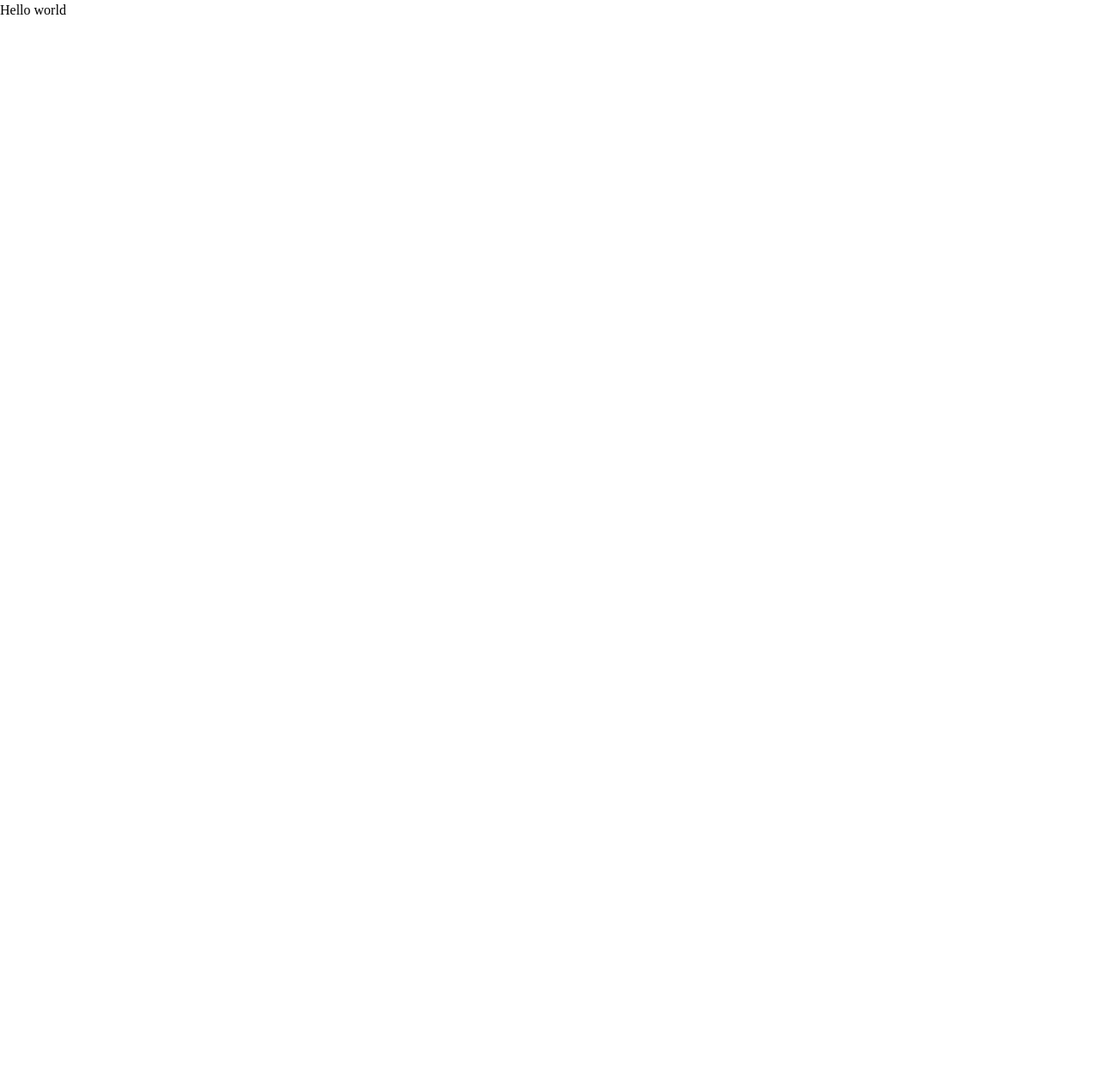
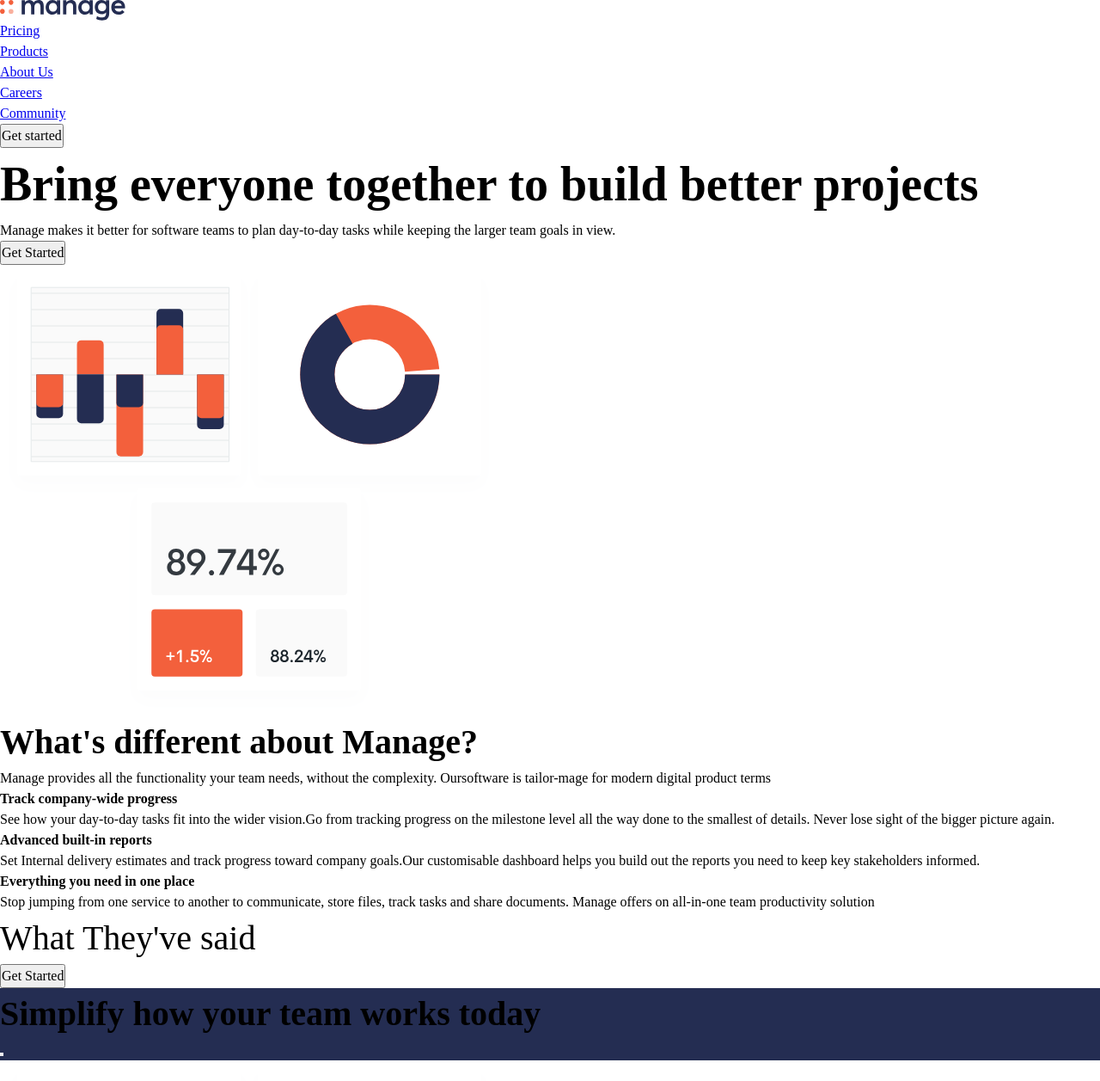
Before and after one commit to poorani11/fem-manage-landing-page, a website built with Vite: page index.html in a window 1280 px wide. Shown: the top 1257 px of the page at 86% size. Before the commit the page ends 800 px from the top, so only its background shows below. Built offline with nearby package versions, Linux system fonts and the light colour scheme.

Commit message:
writing the html

```diff
--- a/index.html
+++ b/index.html
@@ -14,7 +14,143 @@
     <title>Vite App</title>
   </head>
   <body>
-    <h1>Hello world</h1>
+    <header>
+      <div>
+        <a href="#"><img src="images/logo.svg" alt="manage" /></a>
+        <nav class="primary-navigation">
+          <ul aria-label="primary" role="list" class="nav-list">
+            <li><a href="#">Pricing</a></li>
+            <li><a href="#">Products</a></li>
+            <li><a href="#">About Us</a></li>
+            <li><a href="#">Careers</a></li>
+            <li><a href="#">Community</a></li>
+          </ul>
+        </nav>
+        <button class="button">Get started</button>
+      </div>
+    </header>
+    <main>
+      <section>
+        <div class="container">
+          <div class="even-columns">
+            <div>
+              <h1 class="fs-primary-heading fw-bold">
+                Bring everyone together to build better projects
+              </h1>
+            </div>
+            <div>
+              <p>
+                Manage makes it better for software teams to plan day-to-day
+                tasks while keeping the larger team goals in view.
+              </p>
+              <button class="button">Get Started</button>
+            </div>
+            <div>
+              <img src="images/illustration-intro.svg" alt="" />
+            </div>
+          </div>
+        </div>
+      </section>
+      <section>
+        <div class="container">
+          <div class="even-columns">
+            <div>
+              <h2 class="fs-secondary-heading fw-bold">
+                What's different about Manage?
+              </h2>
+              <p>
+                Manage provides all the functionality your team needs, without
+                the complexity. Oursoftware is tailor-mage for modern digital
+                product terms
+              </p>
+            </div>
+            <div>
+              <ul class="numbered-items" role="list">
+                <li>
+                  <h3 class="fs-600 fw-bold">Track company-wide progress</h3>
+                  <p>
+                    See how your day-to-day tasks fit into the wider vision.Go
+                    from tracking progress on the milestone level all the way
+                    done to the smallest of details. Never lose sight of the
+                    bigger picture again.
+                  </p>
+                </li>
+                <li>
+                  <h3 class="fs-600 fw-bold">Advanced built-in reports</h3>
+                  <p>
+                    Set Internal delivery estimates and track progress toward
+                    company goals.Our customisable dashboard helps you build out
+                    the reports you need to keep key stakeholders informed.
+                  </p>
+                </li>
+                <li>
+                  <h3 class="fs-600 fw-bold">
+                    Everything you need in one place
+                  </h3>
+                  <p>
+                    Stop jumping from one service to another to communicate,
+                    store files, track tasks and share documents. Manage offers
+                    on all-in-one team productivity solution
+                  </p>
+                </li>
+              </ul>
+            </div>
+          </div>
+        </div>
+      </section>
+      <section class="carousal">
+        <h2 class="fs-secondary-heading">What They've said</h2>
+        <button class="button">Get Started</button>
+      </section>
+      <section class="cta | bg-primary-400 text-neutral">
+        <div class="container">
+          <div class="even-columns">
+            <p class="fs-secondary-heading fw-bold">
+              Simplify how your team works today
+            </p>
+          </div>
+          <div>
+            <button class="button" data-type="inverted"></button>
+          </div>
+        </div>
+      </section>
+    </main>
+    <footer class="bg-neutal-900 text-neutral-100">
+      <div class="container">
+        <div class="even-columns">
+          <div>
+            <a href="#"><img src="images/illustration-intro.svg" alt="" /></a>
+            <ul role="list" aria-label="Social links">
+              <li><a aria-label="facebook" href="#"></a></li>
+              <li><a aria-label="youtube" href="#"></a></li>
+              <li><a aria-label="x" href="#"></a></li>
+              <li><a aria-label="pinterest" href="#"></a></li>
+              <li><a aria-label="instagram" href="#"></a></li>
+            </ul>
+          </div>
+          <div>
+            <nav class="footer-nav">
+              <ul aria-label="footer" role="list">
+                <li><a href="">Home</a></li>
+                <li><a href="">Pricing</a></li>
+                <li><a href="">Products</a></li>
+                <li><a href="">About Us</a></li>
+                <li><a href="">Careers</a></li>
+                <li><a href="">Community</a></li>
+                <li><a href="">Privacy Policy</a></li>
+              </ul>
+            </nav>
+          </div>
+          <div>
+            <form action="">
+              <input type="email" />
+              <button class="button">Go</button>
+            </form>
+            <p>copyright 2024.All rights reserved</p>
+          </div>
+        </div>
+      </div>
+    </footer>
     <script type="module" src="/main.js"></script>
   </body>
 </html>
```
